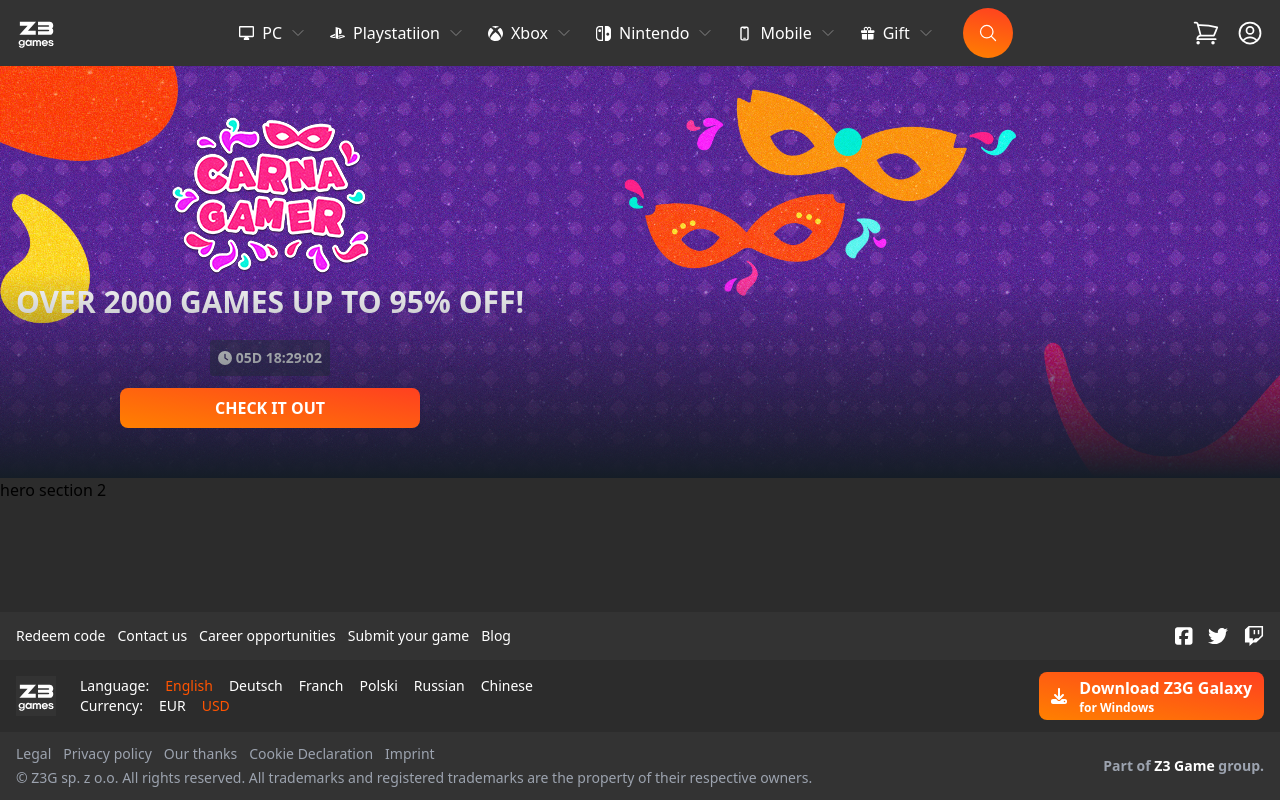
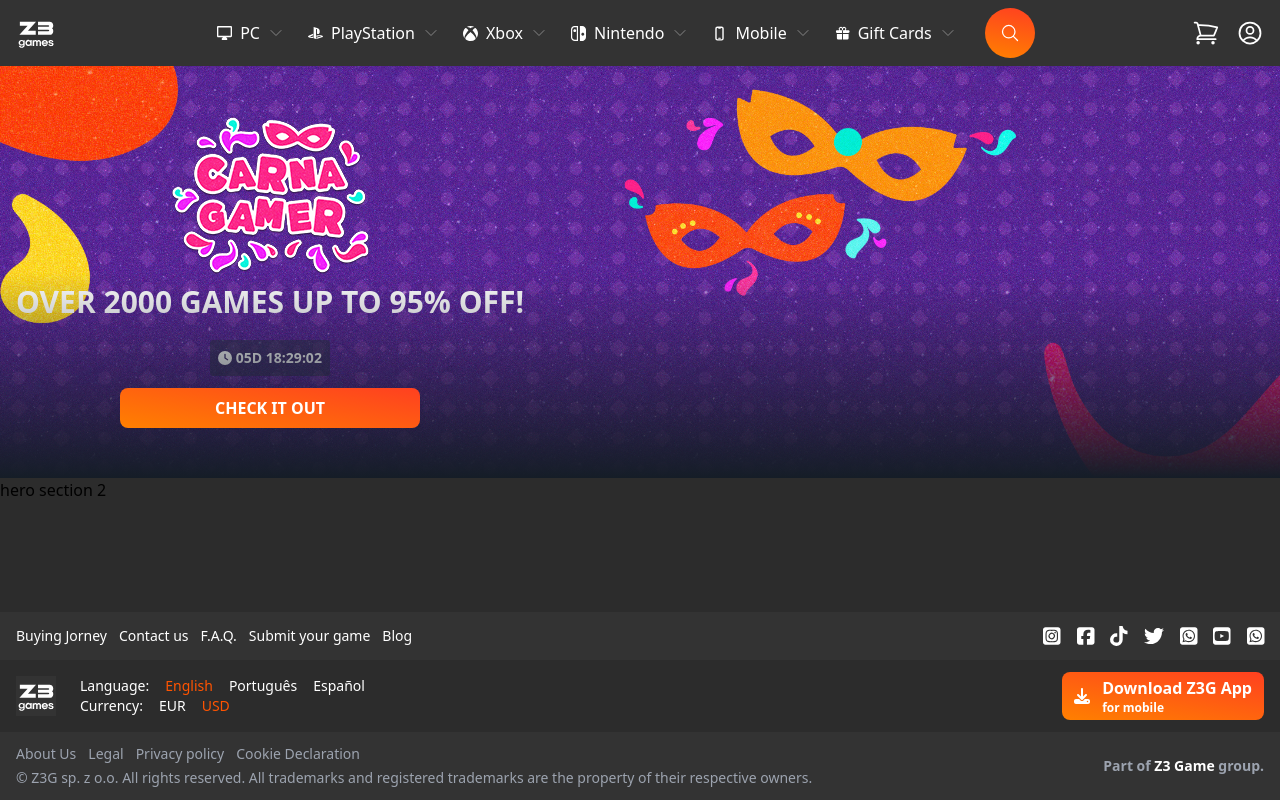
Before and after one commit to codingzeus1218999/z3game-frontend, a Next.js app: page / in a window 1280 px wide. Built offline with nearby package versions, Linux system fonts and the light colour scheme.

Commit message:
Minor adjustments

```diff
--- a/components/footer/index.js
+++ b/components/footer/index.js
@@ -4,9 +4,12 @@
 import variables from "@/styles/variables.module.scss";
 import { FontAwesomeIcon } from "@fortawesome/react-fontawesome";
 import {
+  faInstagramSquare,
   faFacebookSquare,
-  faTwitch,
+  faWhatsappSquare,
   faTwitter,
+  faTiktok,
+  faYoutubeSquare
 } from "@fortawesome/free-brands-svg-icons";
 import { faDownload } from "@fortawesome/free-solid-svg-icons";
 
@@ -16,28 +19,24 @@
 import { useState } from "react";
 
 const linkPages = [
-  { link: "/", title: "Redeem code" },
+  { link: "/", title: "Buying Jorney" },
   { link: "/", title: "Contact us" },
-  { link: "/", title: "Career opportunities" },
+  { link: "/", title: "F.A.Q." },
   { link: "/", title: "Submit your game" },
-  { link: "/", title: "Blog" },
+  { link: "/", title: "Blog" }
 ];
 
 const linkPagesSecond = [
+  { link: "/", title: "About Us" },
   { link: "/", title: "Legal" },
   { link: "/", title: "Privacy policy" },
-  { link: "/", title: "Our thanks" },
-  { link: "/", title: "Cookie Declaration" },
-  { link: "/", title: "Imprint" },
+  { link: "/", title: "Cookie Declaration" }
 ];
 
 const languages = [
   { value: "english", title: "English" },
-  { value: "deutsch", title: "Deutsch" },
-  { value: "franch", title: "Franch" },
-  { value: "polski", title: "Polski" },
-  { value: "russian", title: "Russian" },
-  { value: "chinese", title: "Chinese" },
+  { value: "portuguese", title: "Português" },
+  { value: "spanish", title: "Español" }
 ];
 
 const currencies = [
@@ -68,9 +67,19 @@
           ))}
         </div>
         <div className={styles.socials}>
+        <Link href="/">
+            <motion.div {...pageLinkAnimation}>
+              <FontAwesomeIcon icon={faInstagramSquare} size="lg" />
+            </motion.div>
+          </Link>
           <Link href="/">
             <motion.div {...pageLinkAnimation}>
               <FontAwesomeIcon icon={faFacebookSquare} size="lg" />
+            </motion.div>
+          </Link>
+          <Link href="/">
+            <motion.div {...pageLinkAnimation}>
+              <FontAwesomeIcon icon={faTiktok} size="lg" />
             </motion.div>
           </Link>
           <Link href="/">
@@ -80,7 +89,17 @@
           </Link>
           <Link href="/">
             <motion.div {...pageLinkAnimation}>
-              <FontAwesomeIcon icon={faTwitch} size="lg" />
+              <FontAwesomeIcon icon={faWhatsappSquare} size="lg" />
+            </motion.div>
+          </Link>
+          <Link href="/">
+            <motion.div {...pageLinkAnimation}>
+              <FontAwesomeIcon icon={faYoutubeSquare} size="lg" />
+            </motion.div>
+          </Link>
+          <Link href="/">
+            <motion.div {...pageLinkAnimation}>
+              <FontAwesomeIcon icon={faWhatsappSquare} size="lg" />
             </motion.div>
           </Link>
         </div>
@@ -110,14 +129,24 @@
             <div className="al-button-primary flex items-center gap-3">
               <FontAwesomeIcon icon={faDownload} />
               <div>
-                <p className="font-bold">Download Z3G Galaxy</p>
-                <p className="text-xs font-bold">for Windows</p>
+                <p className="font-bold">Download Z3G App</p>
+                <p className="text-xs font-bold">for mobile</p>
               </div>
             </div>
             <div className="flex items-center gap-4 md:hidden">
               <Link href="/">
                 <motion.div {...pageLinkAnimation}>
+                  <FontAwesomeIcon icon={faInstagramSquare} size="lg" />
+                </motion.div>
+              </Link>
+              <Link href="/">
+                <motion.div {...pageLinkAnimation}>
                   <FontAwesomeIcon icon={faFacebookSquare} size="lg" />
+                </motion.div>
+              </Link>
+              <Link href="/">
+                <motion.div {...pageLinkAnimation}>
+                  <FontAwesomeIcon icon={faTiktok} size="lg" />
                 </motion.div>
               </Link>
               <Link href="/">
@@ -127,7 +156,12 @@
               </Link>
               <Link href="/">
                 <motion.div {...pageLinkAnimation}>
-                  <FontAwesomeIcon icon={faTwitch} size="lg" />
+                  <FontAwesomeIcon icon={faYoutubeSquare} size="lg" />
+                </motion.div>
+              </Link>
+              <Link href="/">
+                <motion.div {...pageLinkAnimation}>
+                  <FontAwesomeIcon icon={faWhatsappSquare} size="lg" />
                 </motion.div>
               </Link>
             </div>
--- a/components/header/index.js
+++ b/components/header/index.js
@@ -46,11 +46,11 @@
 
 const menu = [
   { image: images.IconComputerDesktop, title: "PC" },
-  { image: images.IconPlaystation, title: "Playstatiion" },
+  { image: images.IconPlaystation, title: "PlayStation" },
   { image: images.IconXBox, title: "Xbox" },
   { image: images.IconNintendo, title: "Nintendo" },
   { image: images.IconDevicePhoneMobile, title: "Mobile" },
-  { image: images.IconGift, title: "Gift" },
+  { image: images.IconGift, title: "Gift Cards" },
 ];
 
 const subMenu = [
@@ -163,7 +163,7 @@
               ref={searchInputRef}
               value={searchStr}
               onChange={({ target }) => setSearchStr(target.value)}
-              placeholder="Minecraft, RPG, multiplayer..."
+              placeholder="Minecraft, Playstation Gift Card, Valorant Points..."
             ></motion.input>
             <motion.div
               {...iconAnimation}
--- a/components/header/style.module.scss
+++ b/components/header/style.module.scss
@@ -52,7 +52,7 @@
     }
   }
   & .productMenuMobile {
-    @apply w-full flex lg:hidden justify-center gap-2 items-center flex-wrap;
+    @apply w-full flex lg:hidden justify-center gap-1 items-center flex-wrap;
     backdrop-filter: blur(60px) saturate(100%);
   }
 }
```
